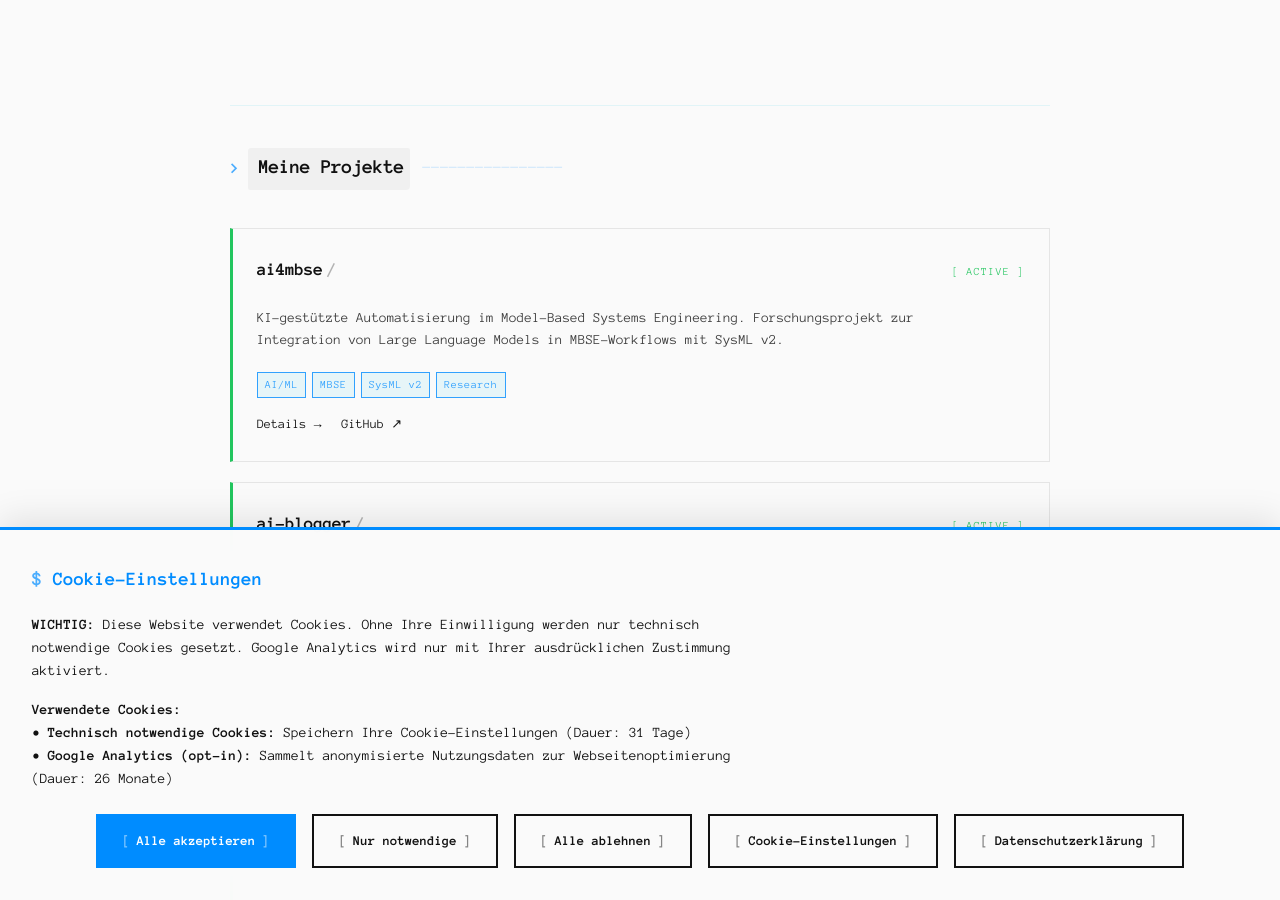
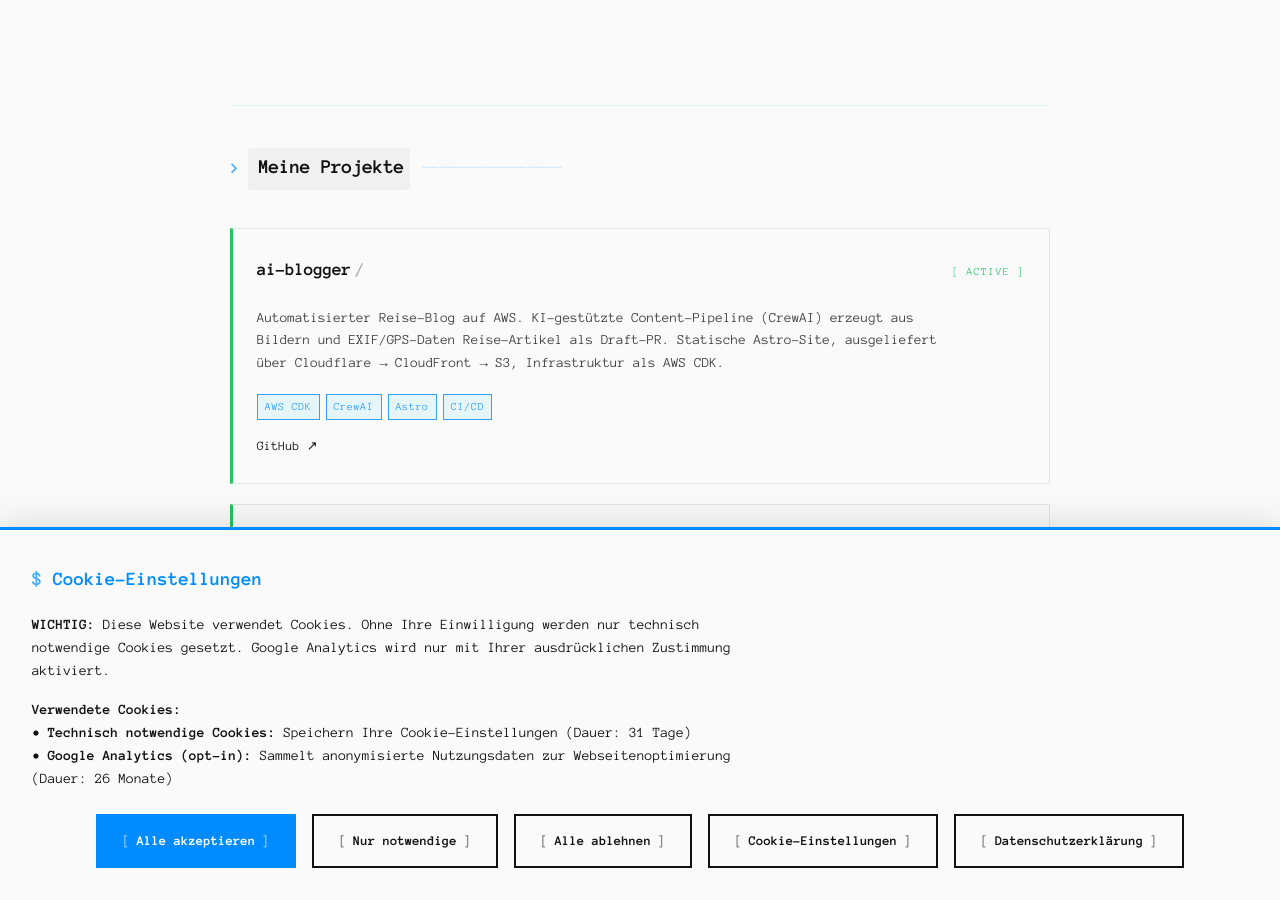
Before and after one commit to kingsepp/kingsepp.github.io, a Jekyll site: the page built from projects.html, in a window 1280 px wide and 900 px high, scrolled down 477 px. Built offline with Jekyll 4.4.1, drawn with Linux system fonts in a browser that asks for light colours.

Commit message:
refactor: AI4MBSE als Uni-Projekt einordnen statt Schwerpunkt
AI4MBSE war nur ein kleines Uni-Projekt, wurde aber website-weit
ueberbetont. Aus JSON-LD knowsAbout entfernt (durch GenAI/RAG/Agents/
LangChain ersetzt), aus GenAI-Hero-Kacheln rausgenommen, Projekt-Card
als '[ uni-projekt ]' hinter ai-blogger einsortiert.

Co-Authored-By: Claude Fable 5 <noreply@anthropic.com>

```diff
--- a/_layouts/default.html
+++ b/_layouts/default.html
@@ -36,7 +36,10 @@
           "CI/CD",
           "Systemintegration",
           "Cybersecurity",
-          "AI4MBSE",
+          "Generative AI",
+          "RAG",
+          "AI Agents",
+          "LangChain",
           "Systems Engineering",
           "Projektmanagement"
         ],
--- a/about.html
+++ b/about.html
@@ -92,8 +92,8 @@ description: Thomas Schuster IT-Consulting — AWS Cloud Engineer & Certified So
           <h4><span class="prompt-symbol">></span> GenAI Engineering</h4>
           <p>
             Chatbots, RAG-Systeme und AI Agents mit CrewAI, LangChain und LLMs. Produktionsreife
-            AI-Anwendungen auf AWS. Plus AI4MBSE-Forschung: LLM-Integration in MBSE-Workflows, SysML
-            v2. M.Sc. Systems Engineering (HM, 2023–2026).
+            AI-Anwendungen auf AWS. Background: M.Sc. Systems Engineering (HM, 2023–2026), inkl.
+            Uni-Projekt zu LLMs in MBSE-Workflows.
           </p>
         </div>
       </div>
--- a/index.html
+++ b/index.html
@@ -65,7 +65,7 @@ description: Thomas Schuster IT-Consulting — Freelance AWS Cloud Engineer & Se
       <h3><span class="prompt-symbol">></span> GenAI Engineering</h3>
       <p>
         Chatbots, RAG-Systeme und AI Agents mit CrewAI, LangChain und LLMs. Produktionsreife
-        AI-Anwendungen auf AWS. Dazu AI4MBSE-Forschung (LLMs in MBSE-Workflows, SysML v2).
+        AI-Anwendungen auf AWS — von Prototyp bis Deployment.
       </p>
     </div>
   </div>
--- a/projects.html
+++ b/projects.html
@@ -29,37 +29,6 @@ description: Open-Source-Projekte und Forschungsarbeit von Thomas Kingsepp — C
     <article class="project-card" data-status="active">
       <div class="project-header">
         <h3>
-          <a href="{{ '/ai4mbse' | relative_url }}" class="project-title">ai4mbse</a>
-        </h3>
-        <span class="project-status">[ active ]</span>
-      </div>
-      <p class="project-description">
-        KI-gestützte Automatisierung im Model-Based Systems Engineering. Forschungsprojekt zur
-        Integration von Large Language Models in MBSE-Workflows mit SysML v2.
-      </p>
-      <div class="project-meta">
-        <span class="tag">AI/ML</span>
-        <span class="tag">MBSE</span>
-        <span class="tag">SysML v2</span>
-        <span class="tag">Research</span>
-      </div>
-      <div class="project-links">
-        <a href="{{ '/ai4mbse' | relative_url }}" class="project-link"
-          >Details <span class="arrow">→</span></a
-        >
-        <a
-          href="https://github.com/kingsepp/ai4mbse"
-          class="project-link"
-          target="_blank"
-          rel="noopener"
-          >GitHub <span class="arrow">↗</span></a
-        >
-      </div>
-    </article>
-
-    <article class="project-card" data-status="active">
-      <div class="project-header">
-        <h3>
           <a
             href="https://github.com/kingsepp/ai-blogger"
             class="project-title"
@@ -84,6 +53,38 @@ description: Open-Source-Projekte und Forschungsarbeit von Thomas Kingsepp — C
       <div class="project-links">
         <a
           href="https://github.com/kingsepp/ai-blogger"
+          class="project-link"
+          target="_blank"
+          rel="noopener"
+          >GitHub <span class="arrow">↗</span></a
+        >
+      </div>
+    </article>
+
+    <article class="project-card" data-status="active">
+      <div class="project-header">
+        <h3>
+          <a href="{{ '/ai4mbse' | relative_url }}" class="project-title">ai4mbse</a>
+        </h3>
+        <span class="project-status">[ uni-projekt ]</span>
+      </div>
+      <p class="project-description">
+        Uni-Projekt (M.Sc. Systems Engineering) zur Integration von Large Language Models in
+        MBSE-Workflows mit SysML v2. KI-gestützte Automatisierung im Model-Based Systems
+        Engineering.
+      </p>
+      <div class="project-meta">
+        <span class="tag">AI/ML</span>
+        <span class="tag">MBSE</span>
+        <span class="tag">SysML v2</span>
+        <span class="tag">Research</span>
+      </div>
+      <div class="project-links">
+        <a href="{{ '/ai4mbse' | relative_url }}" class="project-link"
+          >Details <span class="arrow">→</span></a
+        >
+        <a
+          href="https://github.com/kingsepp/ai4mbse"
           class="project-link"
           target="_blank"
           rel="noopener"
```
